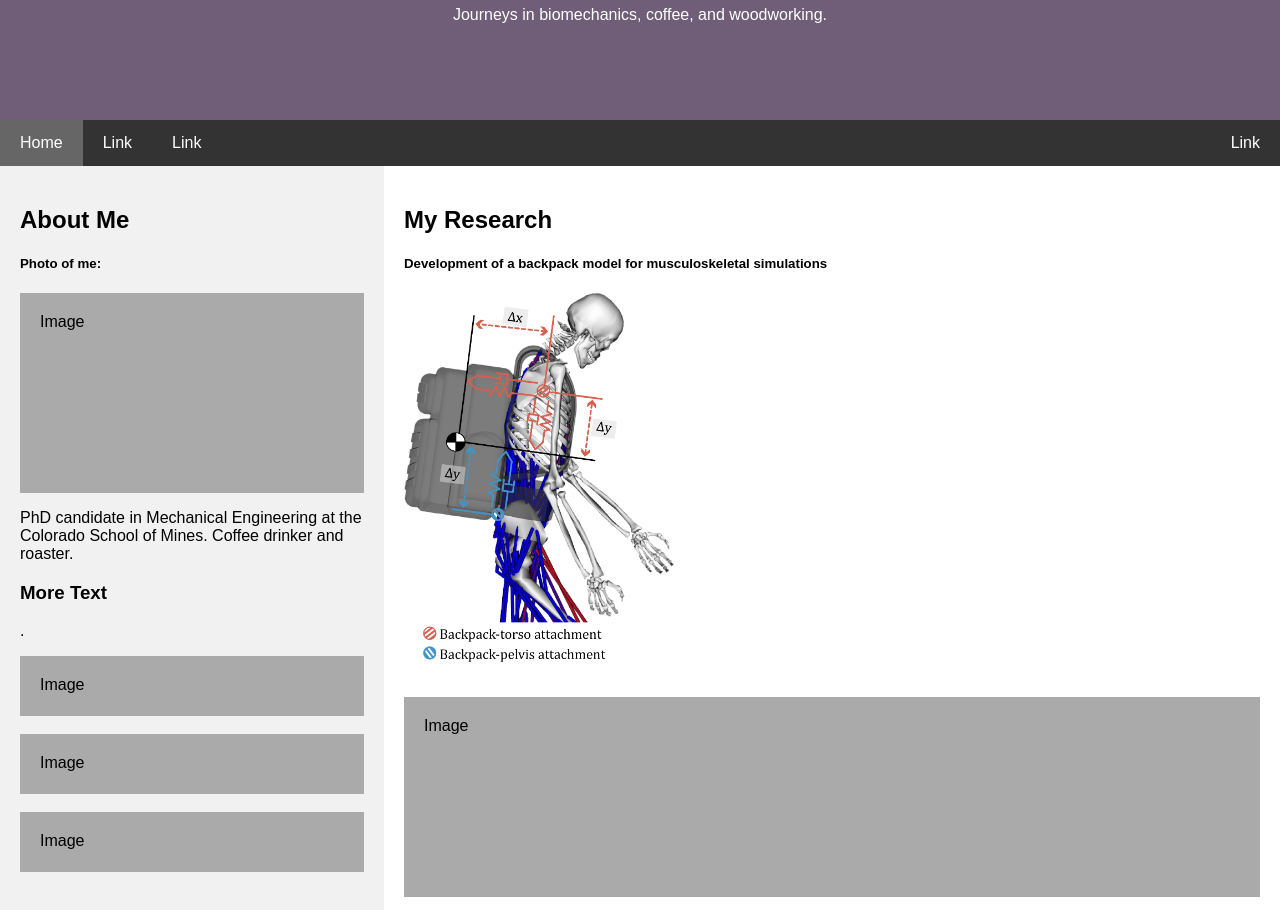
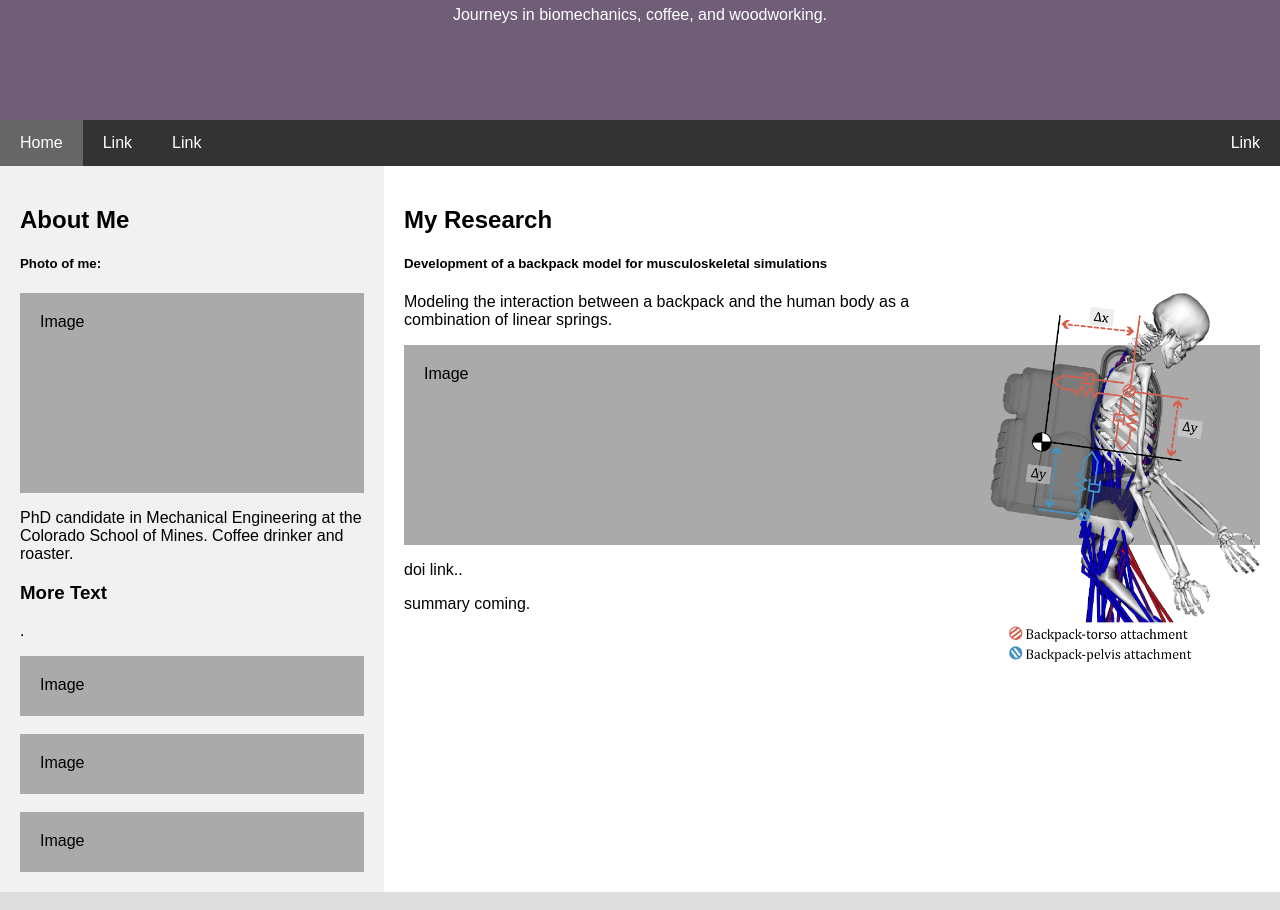
Before and after one commit to RealSturdy/realsturdy.github.io, a plain HTML site: page index.html in a window 1280 px wide. Shown: the part 173-1083 px from the top of the page. Drawn offline with Linux system fonts and the light colour scheme.

Commit message:
update image

```diff
--- a/index.html
+++ b/index.html
@@ -149,7 +149,7 @@ body {
   <div class="main">
     <h2>My Research</h2>
     <h5>Development of a backpack model for musculoskeletal simulations</h5>
-    <img src="BackpackModelGraphic.png" alt="Backpack attachments as spring elements" style="height:400px;"></img>
+    <p><img src="BackpackModelGraphic.png" alt="Backpack attachments as spring elements" style="float:right;height:400px;">Modeling the interaction between a backpack and the human body as a combination of linear springs.</p>
     <div class="fakeimg" style="height:200px;">Image</div>
     <p>doi link..</p>
     <p>summary coming.</p>
```
